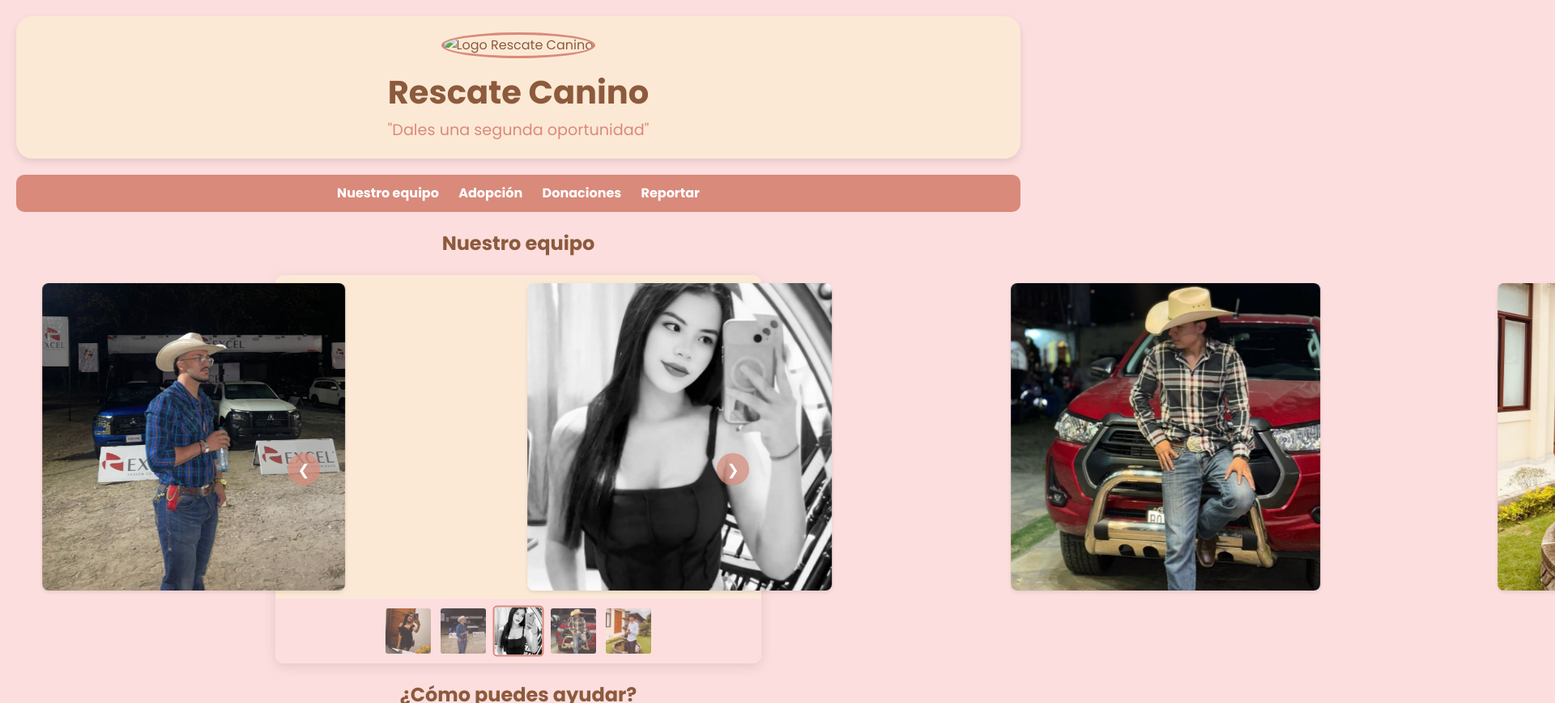
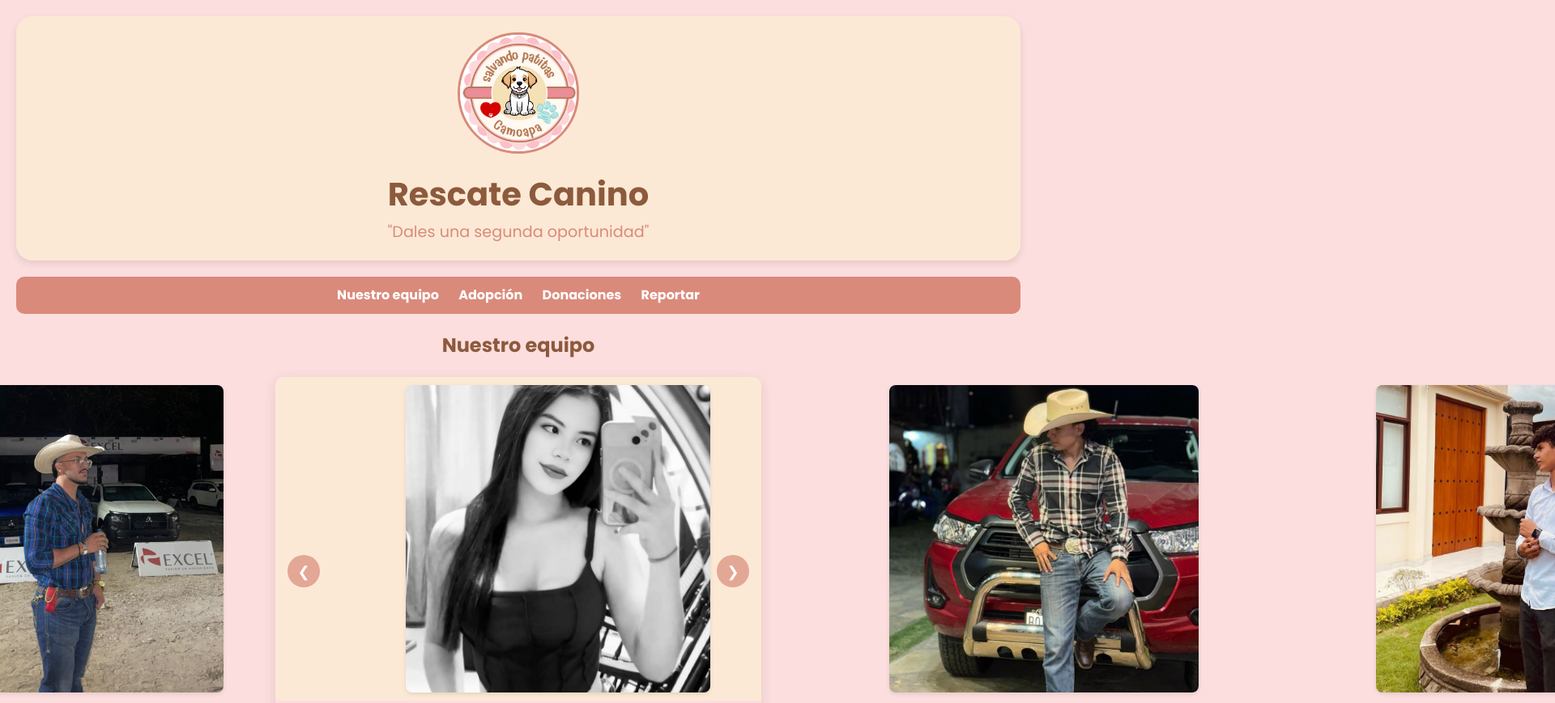
Before and after one commit to Riman186/Rescates-Caninos, a plain HTML site: page index.html in a window 1280 px wide. Shown: the top 869 px of the page at 81% size, 1920 px wide, since content can reach past the window. Drawn offline with Linux system fonts and the light colour scheme.

Commit message:
Corrección en index.html para cargar el CSS correctamente

```diff
--- a/index.html
+++ b/index.html
@@ -11,7 +11,7 @@
 <body>
     <!-- Encabezado -->
     <header>
-        <img src="Imagenes/" alt="Logo Rescate Canino" class="logo">
+        <img src="Imagenes/Logo.jpeg" alt="Logo Rescate Canino" class="logo">
         <h1>Rescate Canino</h1>
         <p>"Dales una segunda oportunidad"</p>
     </header>
```
